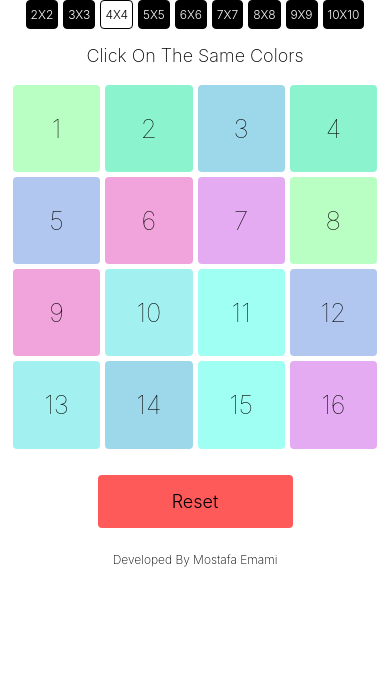
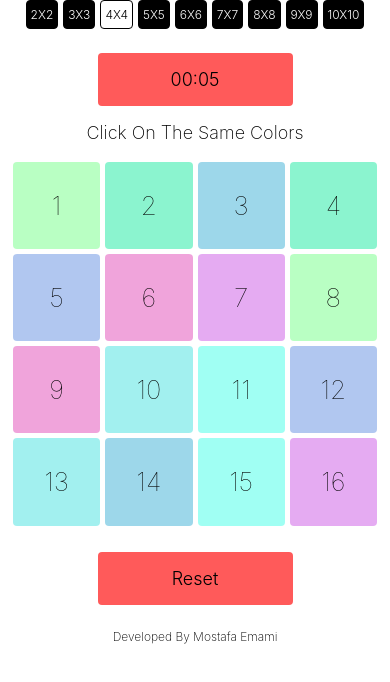
Before and after one commit to emami7495/react-native-color-game, a React Native app: screen / in a window 390 px wide. Shown: the top 682 px of the page. Built offline with nearby package versions, Linux system fonts and the light colour scheme.

Commit message:
Add Timer

```diff
--- a/src/App.js
+++ b/src/App.js
@@ -16,7 +16,9 @@ const randomColor = require('randomcolor');
 const screenWidth = Dimensions.get('window').width;
 
 const App = () => {
+  const [time, setTime]=useState(0);
   const [isWin, setIsWin]=useState(false);
+  const [winTime, setWinTime]=useState(0);
   const [squareSideSize, setSquareSideSize] = useState(4);
   const [squareUi, setSquareUi] = useState([]);
   const [colorArray, setColorArray] = useState(null);
@@ -30,6 +32,8 @@ const App = () => {
 
   const generateRandomColors = useCallback(() => {
     setIsWin(false);
+    setWinTime(0);
+    setTime(0);
     const halfArray = randomColor({
       luminosity: 'light',
       format: 'rgba',
@@ -150,6 +154,7 @@ const App = () => {
                   }
                   if (winFlag===0) {
                     setIsWin(true);
+                    setWinTime(time);
                   }
                   //
                   setSquare(tmp);
@@ -183,6 +188,12 @@ const App = () => {
     setSquareUi([...temp]);
   }, [square]);
 
+  useEffect(()=>{
+    const timer = setTimeout(()=>setTime(time+1), 1000);
+    return () => {
+      clearTimeout(timer);
+    };
+  }, [time]);
   useEffect(() => {
     generateRandomColors();
   }, []);
@@ -228,10 +239,47 @@ const App = () => {
         <View style={{flexDirection: 'row'}}>{buttons}</View>
       </Animatable.View>);
   };
+  function setTimeUi(inputTime) {
+    let result='';
+    const minute = Math.floor(inputTime/60);
+    const second = inputTime%60;
+    if ((minute+'').length===1) {
+      result+='0'+minute+':';
+    }
+    else {
+      result+=minute+':';
+    }
+    if ((second+'').length===1) {
+      result+='0'+second;
+    }
+    else {
+      result+=second;
+    }
+    return result;
+  }
   return (
     <SafeAreaView>
       <View style={styles.container}>
         {renderButtons()}
+        <TouchableOpacity
+          onPress={()=>{
+            generateRandomColors();
+          }}
+          style={{width: '50%',
+            backgroundColor: isWin?'#49a910':'#ff5a5a',
+            marginTop: 24, borderRadius: 4}}>
+          <Text
+            style={{
+              color: isWin?'white':'black',
+              textAlign: 'center',
+              margin: 16,
+              fontWeight: '300',
+              fontSize: 18,
+              paddingHorizontal: 16,
+            }}>
+            {isWin?setTimeUi(winTime+1):setTimeUi(time)}
+          </Text>
+        </TouchableOpacity>
         <Animatable.View
           duration={2500}
           animation="zoomIn"
@@ -263,7 +311,7 @@ const App = () => {
                 width: winTextWidthAndHeight,
                 height: winTextWidthAndHeight,
               }}>
-                ❤️ YOU WIN! </Animatable.Text>
+                ❤️ YOU WIN ! </Animatable.Text>
         }
         <TouchableOpacity
           onPress={()=>{
```
Also changed, not shown: .eslintrc.js.
